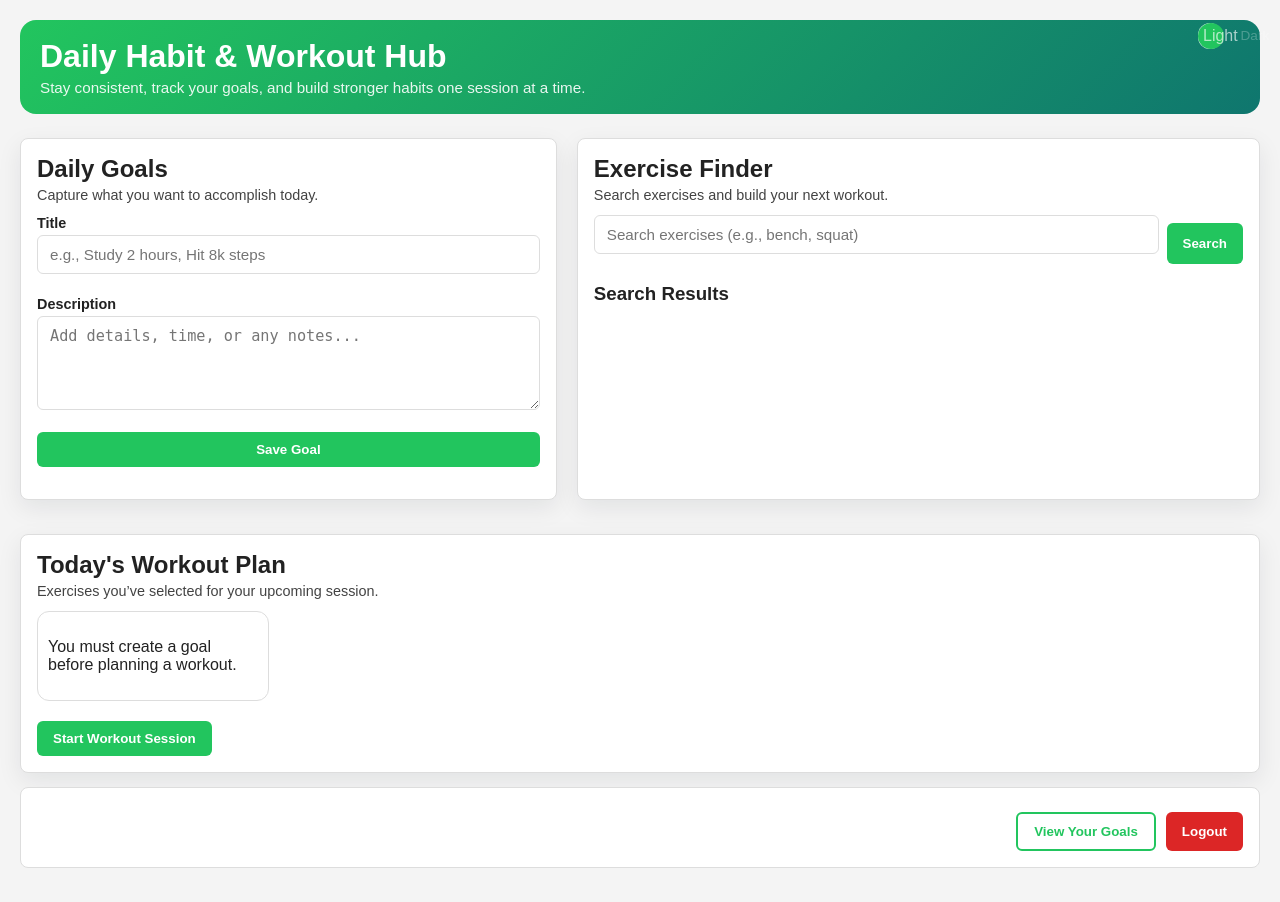
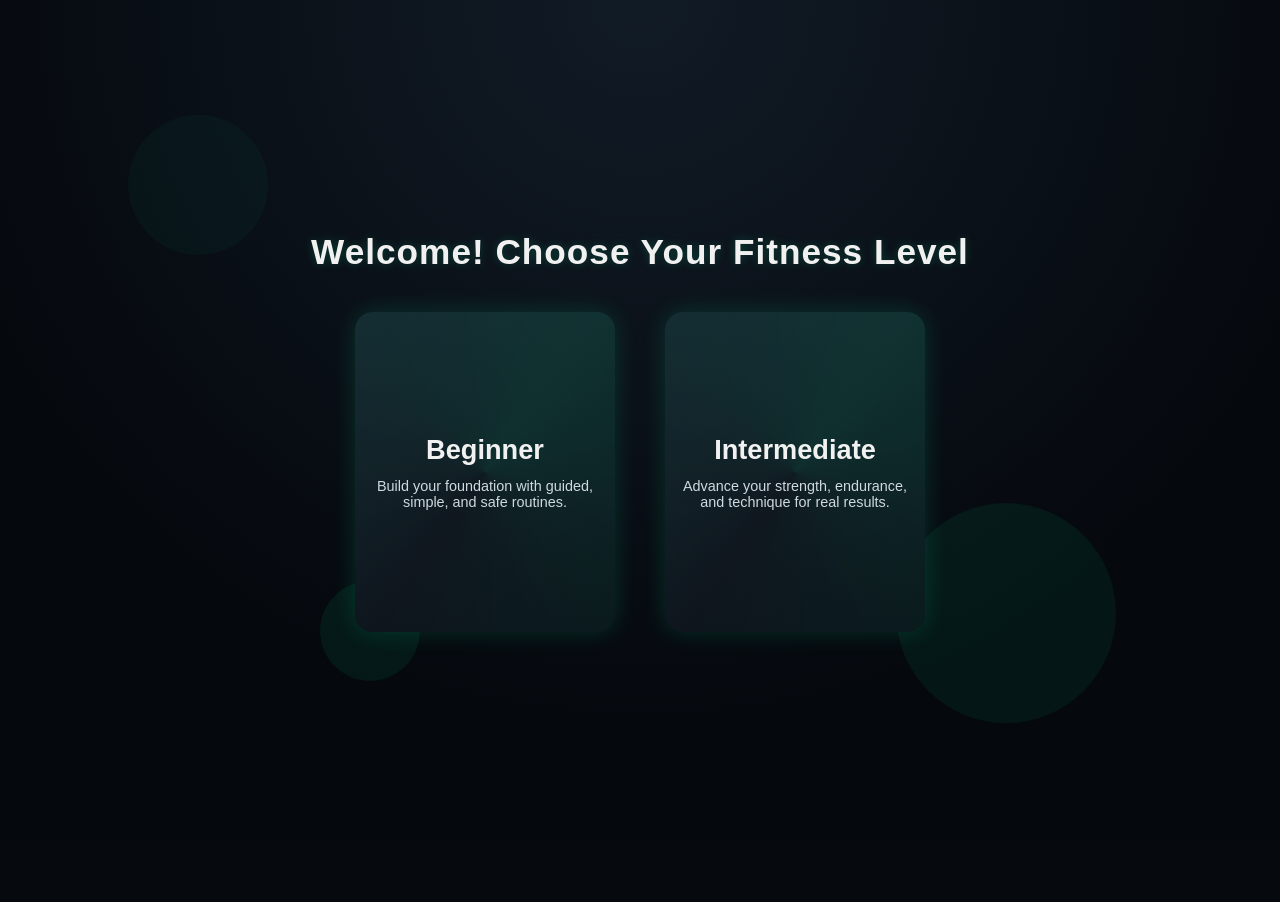
Before and after one commit to RunnelleMoredo/CSCI-4230U---Advanced-Web-Development-Final-Project-, a Flask app: page /main in a window 1280 px wide. After the commit the page ends 723 px from the top, so only its background shows below. Run offline with Flask 3, Linux system fonts and the light colour scheme.

Commit message:
new files, new adjustments

```diff
--- a/templates/main.html
+++ b/templates/main.html
@@ -1,144 +1,149 @@
 <!DOCTYPE html>
 <html lang="en">
+<head>
+  <meta charset="UTF-8">
+  <title>Choose Your Level</title>
+  <link rel="stylesheet" href="{{ url_for('static', filename='styles/dashboard.css') }}">
+  <script defer src="{{ url_for('static', filename='scripts/main_page.js') }}"></script>
 
-<head>
-    <meta charset="UTF-8">
-    <title>Main Page</title>
-    <link rel="stylesheet" href="{{ url_for('static', filename='styles/dashboard.css') }}">
+  <style>
+    body {
+      margin: 0;
+      height: 100vh;
+      background: radial-gradient(circle at top, #111b26, #05080d 70%);
+      font-family: 'Poppins', sans-serif;
+      color: #f1f1f1;
+      display: flex;
+      align-items: center;
+      justify-content: center;
+      overflow: hidden;
+    }
+
+    .container {
+      text-align: center;
+      position: relative;
+      z-index: 5;
+      animation: fadeInUp 1s ease forwards;
+    }
+
+    h1 {
+      font-size: 2.2rem;
+      margin-bottom: 40px;
+      letter-spacing: 1px;
+      text-shadow: 0 0 10px rgba(0,255,170,0.2);
+    }
+
+    .mode-select {
+      display: flex;
+      justify-content: center;
+      gap: 50px;
+      flex-wrap: wrap;
+    }
+
+    .mode-card {
+      width: 260px;
+      height: 320px;
+      border-radius: 18px;
+      background: linear-gradient(145deg, #16202b, #0a1016);
+      box-shadow: 0 0 25px rgba(0,255,170,0.15);
+      transition: transform 0.5s ease, box-shadow 0.3s ease;
+      cursor: pointer;
+      display: flex;
+      flex-direction: column;
+      align-items: center;
+      justify-content: center;
+      position: relative;
+      overflow: hidden;
+    }
+
+    .mode-card::before {
+      content: "";
+      position: absolute;
+      width: 300%;
+      height: 300%;
+      top: -100%;
+      left: -100%;
+      background: conic-gradient(from 0deg, #00ffaa, transparent, #00ffaa);
+      animation: spin 6s linear infinite;
+      opacity: 0.1;
+    }
+
+    .mode-card:hover {
+      transform: scale(1.06);
+      box-shadow: 0 0 40px rgba(0,255,170,0.25);
+    }
+
+    .mode-title {
+      font-size: 1.7rem;
+      font-weight: 600;
+      margin-bottom: 12px;
+      z-index: 2;
+    }
+
+    .mode-desc {
+      font-size: 0.9rem;
+      color: #cfd9e0;
+      padding: 0 18px;
+      z-index: 2;
+    }
+
+    .bg-animation {
+      position: absolute;
+      width: 100%;
+      height: 100%;
+      top: 0;
+      left: 0;
+      overflow: hidden;
+      z-index: 0;
+    }
+
+    .circle {
+      position: absolute;
+      border-radius: 50%;
+      background: rgba(0,255,170,0.07);
+      animation: float 8s ease-in-out infinite;
+    }
+
+    @keyframes spin {
+      to { transform: rotate(360deg); }
+    }
+
+    @keyframes float {
+      0%, 100% { transform: translateY(0); opacity: 0.4; }
+      50% { transform: translateY(-20px); opacity: 1; }
+    }
+
+    @keyframes fadeInUp {
+      0% { opacity: 0; transform: translateY(20px); }
+      100% { opacity: 1; transform: translateY(0); }
+    }
+  </style>
 </head>
 
 <body>
-    <div class="dashboard-container">
+  <div class="bg-animation">
+    <div class="circle" style="width:140px;height:140px;top:15%;left:10%;animation-delay:0s;"></div>
+    <div class="circle" style="width:220px;height:220px;top:65%;left:70%;animation-delay:1.5s;"></div>
+    <div class="circle" style="width:100px;height:100px;top:75%;left:25%;animation-delay:2s;"></div>
+  </div>
 
-        <!-- HERO HEADER -->
-        <header class="main-hero">
-            <div class="hero-text">
-                <h1>Daily Habit & Workout Hub</h1>
-                <p>Stay consistent, track your goals, and build stronger habits one session at a time.</p>
-            </div>
+  <div class="container">
+    <h1>Welcome! Choose Your Fitness Level</h1>
+    <div class="mode-select">
+      <div class="mode-card" id="beginnerCard">
+        <div class="mode-title">Beginner</div>
+        <div class="mode-desc">
+          Build your foundation with guided, simple, and safe routines.
+        </div>
+      </div>
 
-            <div class="hero-right">
-                <!-- Theme switch -->
-                <div class="theme-switch">
-                    <input type="checkbox" id="theme_toggle_checkbox">
-                    <label for="theme_toggle_checkbox" class="theme-slider">
-                        <span class="sun">Light</span>
-                        <span class="moon">Dark</span>
-                    </label>
-                </div>
-            </div>
-        </header>
-
-        <!-- MAIN GRID: GOALS + WORKOUT EXPLORER -->
-        <div class="main-grid">
-
-            <!-- GOAL CREATION CARD -->
-            <section class="card card-elevated">
-                <h2 class="section-heading">Daily Goals</h2>
-                <p class="section-subtitle">Capture what you want to accomplish today.</p>
-
-                <label for="text_title">Title</label>
-                <input type="text" id="text_title" class="input-full" placeholder="e.g., Study 2 hours, Hit 8k steps">
-
-                <label for="text_description">Description</label>
-                <textarea id="text_description" rows="4" class="input-full"
-                    placeholder="Add details, time, or any notes..."></textarea>
-
-                <button id="btn_submit" class="btn btn-accent full-width">Save Goal</button>
-
-                <!-- NEW: status line so Selenium can see 'success' / 'Title required' -->
-                <p id="goal_status" class="goal-status-text"></p>
-            </section>
-
-            <!-- WORKOUT EXPLORER -->
-            <section class="card card-elevated">
-                <h2 class="section-heading">Exercise Finder</h2>
-                <p class="section-subtitle">Search exercises and build your next workout.</p>
-
-                <div class="workout-search-row">
-                    <input type="text" id="find_workout" class="input-full"
-                        placeholder="Search exercises (e.g., bench, squat)">
-                    <button id="btn_find_workout" class="btn btn-accent">Search</button>
-                </div>
-
-                <h3 class="subheading-with-line">Search Results</h3>
-                <div id="search_results" class="workout-grid">
-                    <!-- search cards injected here -->
-                </div>
-            </section>
+      <div class="mode-card" id="intermediateCard">
+        <div class="mode-title">Intermediate</div>
+        <div class="mode-desc">
+          Advance your strength, endurance, and technique for real results.
         </div>
-
-        <!-- SELECTED WORKOUTS (OWN SECTION) -->
-        <section class="card card-elevated">
-            <div class="section-header-row">
-                <div>
-                    <h2 class="section-heading">Today's Workout Plan</h2>
-                    <p class="section-subtitle">Exercises you’ve selected for your upcoming session.</p>
-                </div>
-            </div>
-
-            <div id="selected_workouts" class="workout-grid">
-                <!-- selected cards injected by JS -->
-            </div>
-            <!-- Start Workout Session button is still injected by JS (btn_start_session) -->
-        </section>
-
-        <!-- WORKOUT HISTORY SECTION -->
-        <section class="card card-elevated" id="history_card">
-            <h2 class="section-heading">Previous Sessions</h2>
-            <p class="section-subtitle">Review your recent workouts and volume.</p>
-
-            <div id="history_list"></div>
-
-            <button id="btn_clear_history" class="btn btn-outline" style="margin-top: 12px;">
-                Clear History
-            </button>
-        </section>
-
-        <!-- NAVIGATION CARD -->
-        <section class="card nav-card">
-            <div class="nav-buttons-row">
-                <button id="btn_goals" class="btn btn-outline">View Your Goals</button>
-                <button id="btn_logout" class="btn btn-danger">Logout</button>
-            </div>
-        </section>
+      </div>
     </div>
-
-    <!-- MODAL FOR EXERCISE DETAILS -->
-    <div id="modal_container" class="modal-overlay">
-        <div class="modal-card">
-
-            <div class="modal-header">
-                <h2 id="modal_name"></h2>
-                <button id="btn_close_modal" class="modal-close">✕</button>
-            </div>
-
-            <img id="modal_gif" class="modal-gif">
-
-            <div class="modal-section">
-                <h3>Target Muscles</h3>
-                <p id="modal_target_muscles"></p>
-            </div>
-
-            <div class="modal-section">
-                <h3>Secondary Muscles</h3>
-                <p id="modal_secondary_muscles"></p>
-            </div>
-
-            <div class="modal-section">
-                <h3>Equipment</h3>
-                <p id="modal_equipment"></p>
-            </div>
-
-            <div class="modal-section">
-                <h3>Instructions</h3>
-                <p id="modal_instructions"></p>
-            </div>
-
-        </div>
-    </div>
-
-    <script src="{{ url_for('static', filename='scripts/main_page.js') }}"></script>
+  </div>
 </body>
-
 </html>
```
Also changed, not shown: templates/ai_workout.html (added, +246 -0 lines), templates/main_dashboard.html (added, +144 -0 lines).
